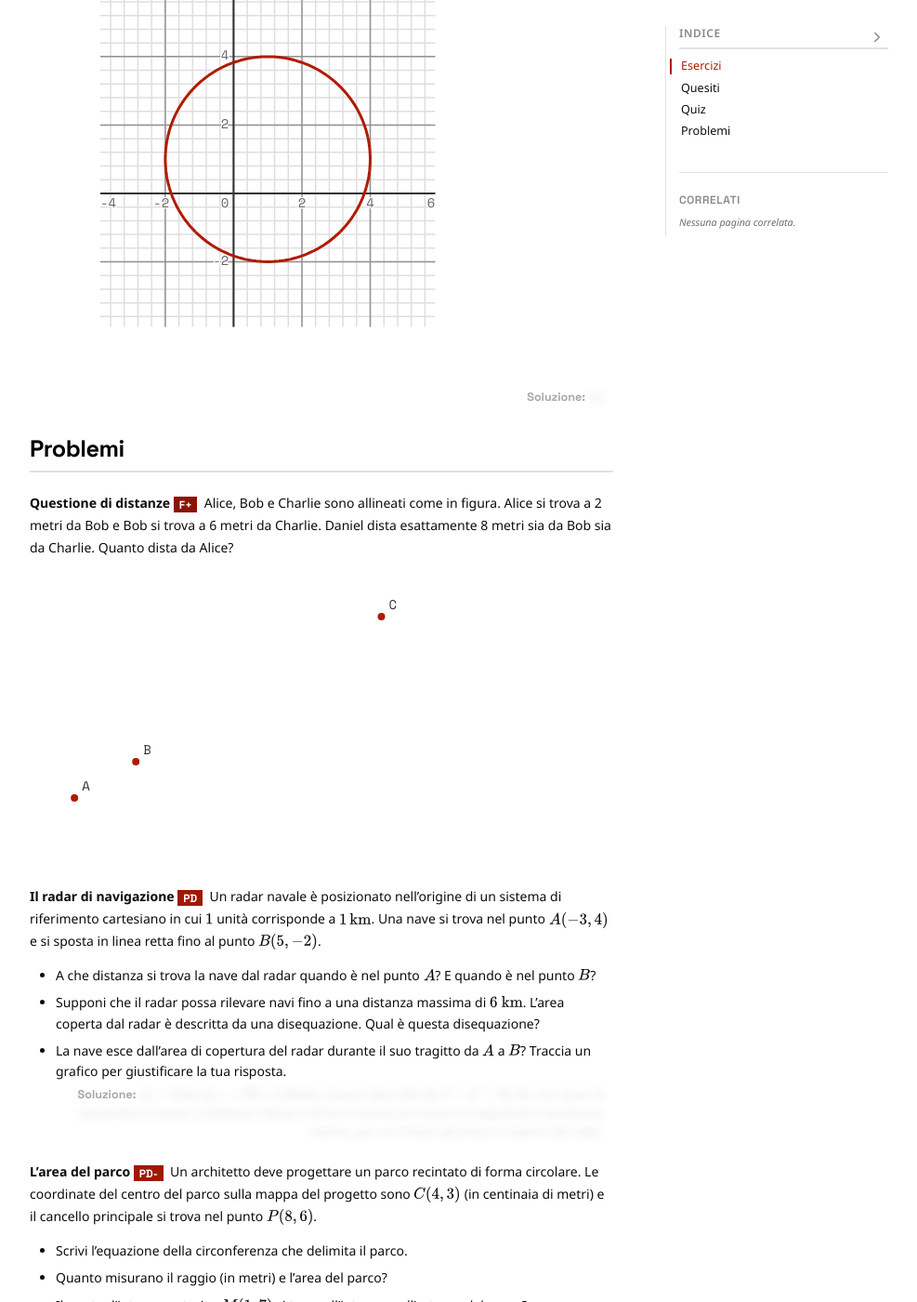
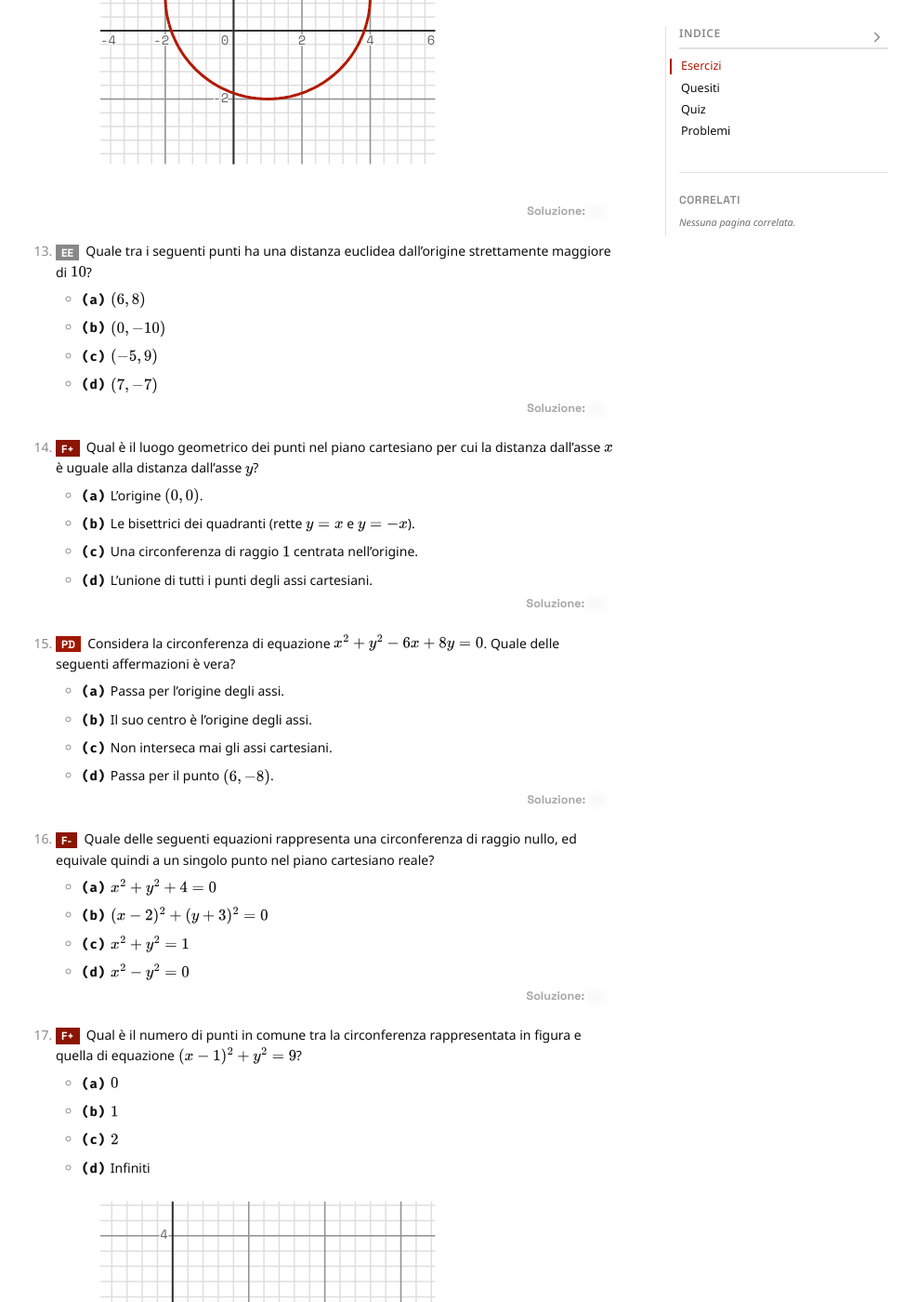
Before and after one commit to Bradwave/matephis, a Jekyll site: the page built from _notes/Public/esercizi-distanza-coniche.md, in a window 1280 px wide and 1400 px high, scrolled down 12459 px. Shown: the whole window at 93% size, without its empty margins (146-1133 px from the left). Built offline with Jekyll 4.4.1, drawn with Linux system fonts in a browser that asks for light colours; some of the changed text lies outside the part shown.

Commit message:
Adds more exercises about distance and analytic geometry.

````diff
--- a/_notes/Public/esercizi-distanza-coniche.md
+++ b/_notes/Public/esercizi-distanza-coniche.md
@@ -267,6 +267,45 @@
 }
 ```
 [sol: (c)]
+14. **[EE]** Quale tra i seguenti punti ha una distanza euclidea dall'origine strettamente maggiore di $10$?
+	- **(a)** $(6, 8)$
+	- **(b)** $(0, -10)$
+	- **(c)** $(-5, 9)$
+	- **(d)** $(7, -7)$
+[sol: (c)]
+15. **[F+]** Qual è il luogo geometrico dei punti nel piano cartesiano per cui la distanza dall'asse $x$ è uguale alla distanza dall'asse $y$?
+	- **(a)** L'origine $(0,0)$.
+	- **(b)** Le bisettrici dei quadranti (rette $y = x$ e $y = -x$).
+	- **(c)** Una circonferenza di raggio $1$ centrata nell'origine.
+	- **(d)** L'unione di tutti i punti degli assi cartesiani.
+[sol: (b)]
+16. **[PD]** Considera la circonferenza di equazione $x^2 + y^2 - 6x + 8y = 0$. Quale delle seguenti affermazioni è vera?
+	- **(a)** Passa per l'origine degli assi.
+	- **(b)** Il suo centro è l'origine degli assi.
+	- **(c)** Non interseca mai gli assi cartesiani.
+	- **(d)** Passa per il punto $(6, -8)$.
+[sol: (a)]
+17. **[F-]** Quale delle seguenti equazioni rappresenta una circonferenza di raggio nullo, ed equivale quindi a un singolo punto nel piano cartesiano reale?
+	- **(a)** $x^2 + y^2 + 4 = 0$
+	- **(b)** $(x-2)^2 + (y+3)^2 = 0$
+	- **(c)** $x^2 + y^2 = 1$
+	- **(d)** $x^2 - y^2 = 0$
+[sol: (b)]
+18. **[F+]** Qual è il numero di punti in comune tra la circonferenza rappresentata in figura e quella di equazione $(x -1 )^2 + y^2 = 9$?
+	- **(a)** $0$
+	- **(b)** $1$
+	- **(c)** $2$
+	- **(d)** Infiniti
+```matephis
+{
+  "xlim": [-1.9, 6.9],
+  "ylim": [-3.9, 4.9],
+  "data": [
+    { "implicit": "(x-4)^2+y^2=4", "color": "red1" }
+  ]
+}
+```
+[sol: (c)]
 
 ## Problemi
 
@@ -284,6 +323,32 @@
   "data": [
     { "points": [[0,0,"A"],["2*cos(pi/6)","2*sin(pi/6)","B"],["10*cos(pi/6)","10*sin(pi/6)","C"]] }
   ]
+}
+```
+[sol: $4\sqrt{5} \, \text{m} \approx 8{,}94 \, \text{m}$]
+
+**Antenne** **[PD-]** Determina le coordinate di una terza antenna che disti esattamente 8 kilometri dalle due già presenti e rappresentate in figura.
+```matephis
+{
+  "aspectRatio": "2:1",
+  "xlim": [-9.9,9.9],
+  "ylim": [-4.9,4.9],
+  "data": [
+    { "points": [[-2,-2,"A1"],[6,0,"A2"]] }
+  ]
+}
+```
+[sol: Vi sono due posizioni possibili: $(2 - \sqrt{\frac{47}{17}}, -1 + 4\sqrt{\frac{47}{17}})$ e $(2 + \sqrt{\frac{47}{17}}, -1 - 4\sqrt{\frac{47}{17}})$, ovvero circa $(0{,}34; 5{,}65)$ e $(3{,}66; -7{,}65)$]
+
+```matephis
+{
+  "aspectRatio": "2:1",
+  "xlim": [-9.9,9.9],
+  "ylim": [-4.9,4.9],
+  "data": [
+    { "points": [[-2,-2,"A1"],[6,0,"A2"]] }
+  ],
+  "interactive": true
 }
 ```
 
--- a/assets/css/matephis-plot.css
+++ b/assets/css/matephis-plot.css
@@ -12,7 +12,7 @@
 
   flex-direction: column;
   align-items: center;
-  margin: .25rem 0 45px 0; /* Add bottom margin for toolbar */
+  margin: .25rem 0 20px 0; /* Add bottom margin for toolbar (I NEED TO FIGURE THIS OUT) */
   max-width: 70%;
   width: 100%;
 }
````
